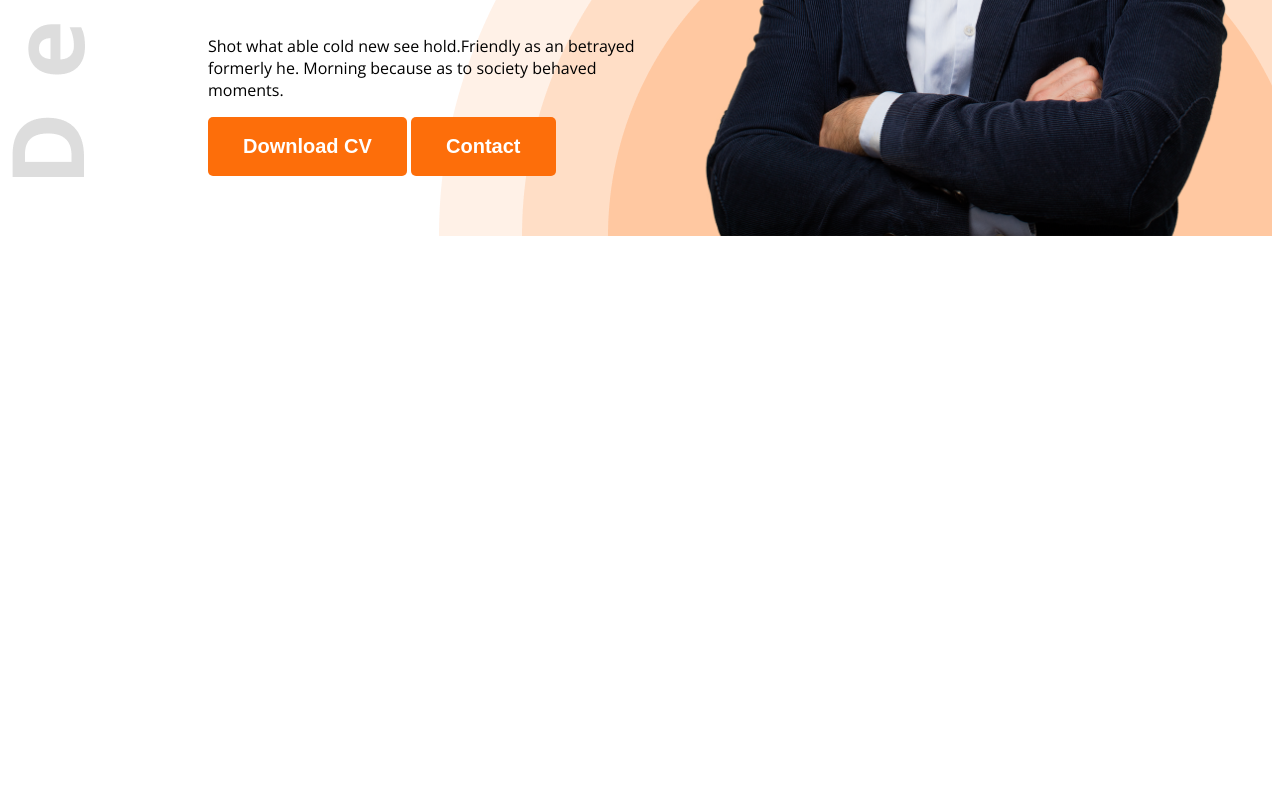
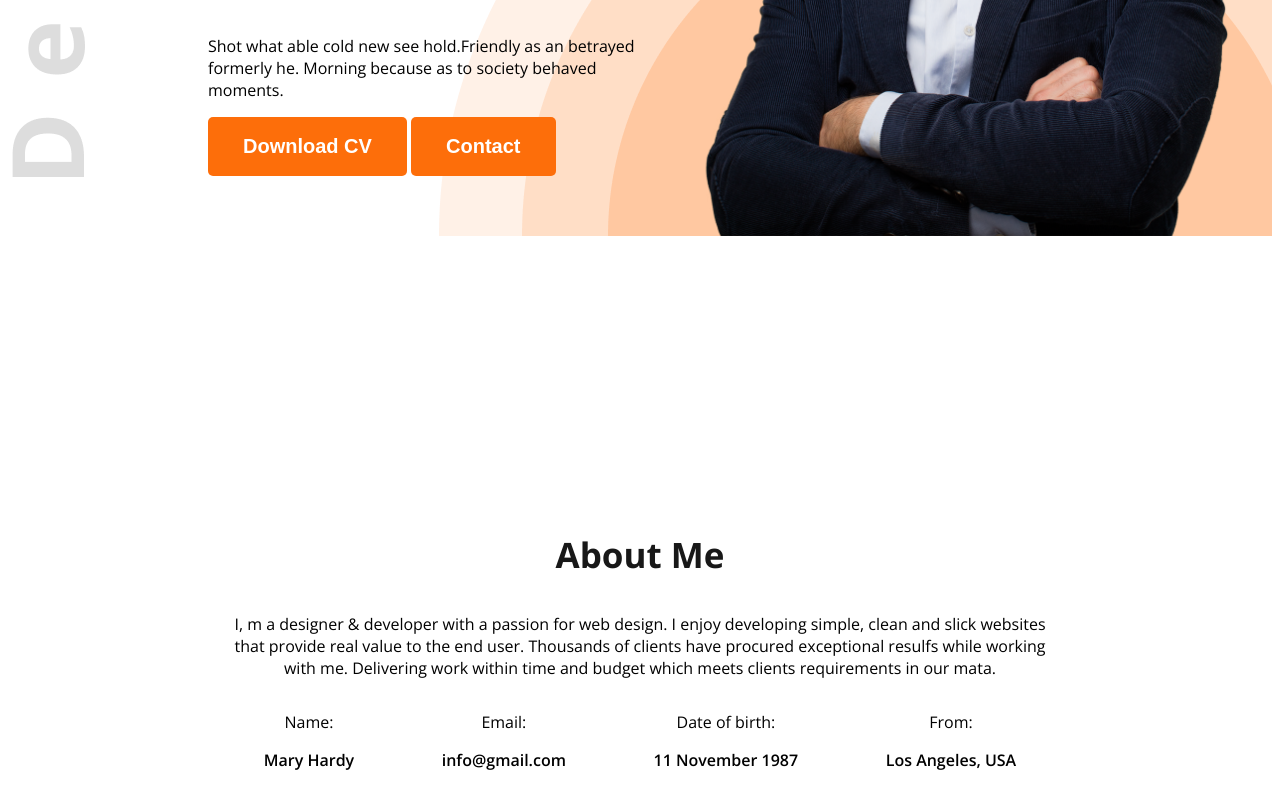
Before and after one commit to razaulkarim2410/web-developer-portfolio, a plain HTML site: page index.html in a window 1280 px wide. Shown: the part 594-1403 px from the top of the page. Before the commit the page ends 838 px from the top, so only its background shows below. Drawn offline with nearby package versions, Linux system fonts and the light colour scheme.

Commit message:
added about section

```diff
--- a/index.html
+++ b/index.html
@@ -11,7 +11,7 @@
 
 </head>
 <body class="open-sans-normal ">
-  <header class="header">
+  <header class="header secondary-bg">
     <nav>
       <h3 class="nav-title">Ma<span class="text-primary">r</span>y</h3>
       <ul>
@@ -36,6 +36,31 @@
 
   </header>
   <main>
+    <section class="about secondary-bg">
+      <h3 class="section title">About Me</h3>
+      <p class="section-description">I, m a designer & developer with a passion for web design. I enjoy developing simple, clean and slick websites that provide real value to the end user. Thousands of clients have procured exceptional resulfs while working with me. Delivering work within time and budget which meets clients requirements in our mata.</p>
+      <div class="about-items">
+        <!-- .abaout-item*4>p.item-title+p.item-description -->
+        <abaout-item>
+          <p class="item-title">Name:</p>
+          <p class="item-description">Mary Hardy </p>
+        </abaout-item>
+        <abaout-item>
+          <p class="item-title">Email:</p>
+          <p class="item-description">info@gmail.com</p>
+        </abaout-item>
+        <abaout-item>
+          <p class="item-title">Date of birth:</p>
+          <p class="item-description">11 November 1987</p>
+        </abaout-item>
+        <abaout-item>
+          <p class="item-title">From:</p>
+          <p class="item-description">Los Angeles, USA</p>
+        </abaout-item>
+
+      </div>
+
+    </section>
 
   </main>
   <footer>
--- a/styles/protfolio.css
+++ b/styles/protfolio.css
@@ -10,6 +10,12 @@
 
 .text-primary{
  color: #FD6E0A;
+}
+/* shared style */
+.secondaey-bg{
+  background-color: #FFF8F3;
+
+
 }
 .dark-2{
   color: #474747;
@@ -52,6 +58,15 @@ nav ul{
   font-size: 20px;
   border: none;
 }
+.section{
+  font-size: 35px;
+  font-weight: bold;
+  color: #181818;
+}
+.section description{
+  font-size: 18px;
+  color: #757575;
+}
 /* banner-styles */
 .banner{
   display: flex;
@@ -72,3 +87,22 @@ nav ul{
 .banner-profile-pic{
   width: 580px;
 }
+/* main style */
+main{
+  max-width: 1140px;
+  margin: 0 auto;
+}
+/* about styles */
+.about{
+  border-radius: 10px;
+  padding: 130px 150px;
+  text-align: center;
+  margin-top: 130px;
+}
+.about-items{
+  display: flex;
+  justify-content: space-around;
+}
+.item-description{
+  font-weight: 600;
+}
```
